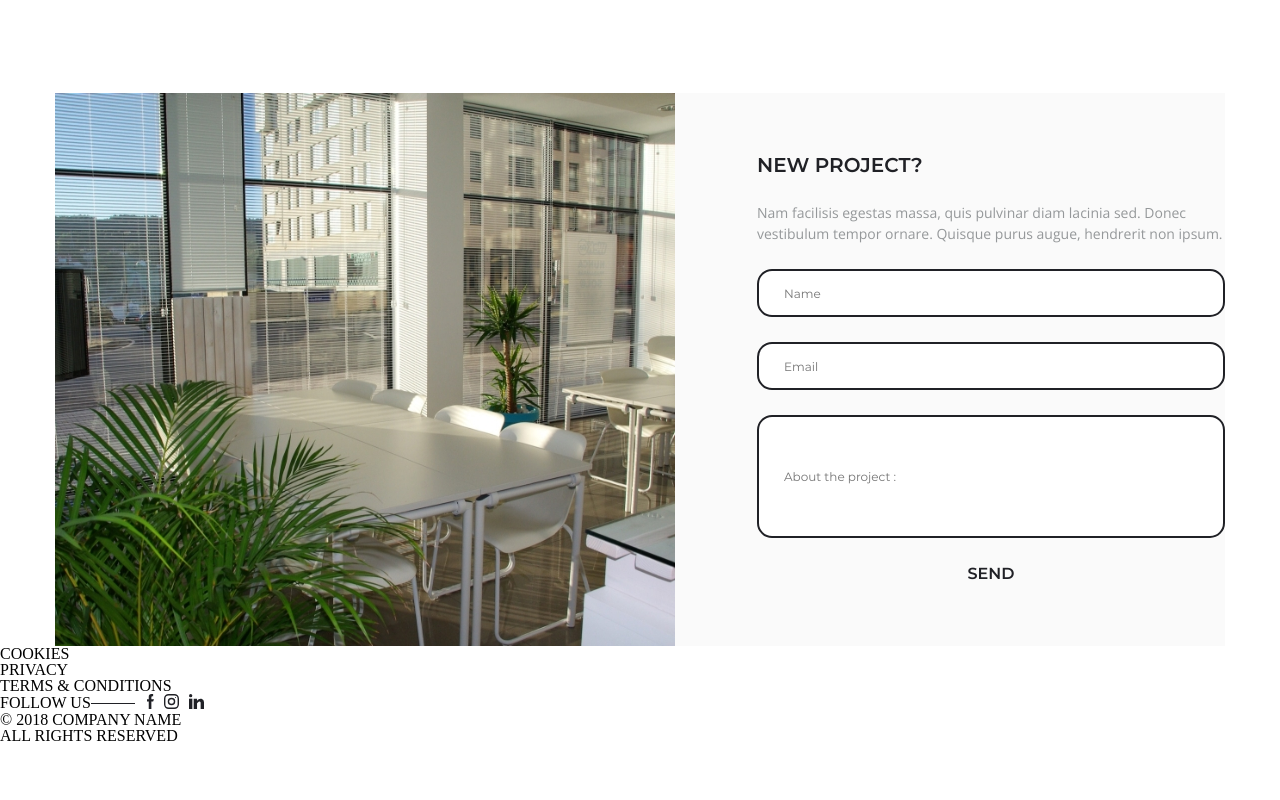
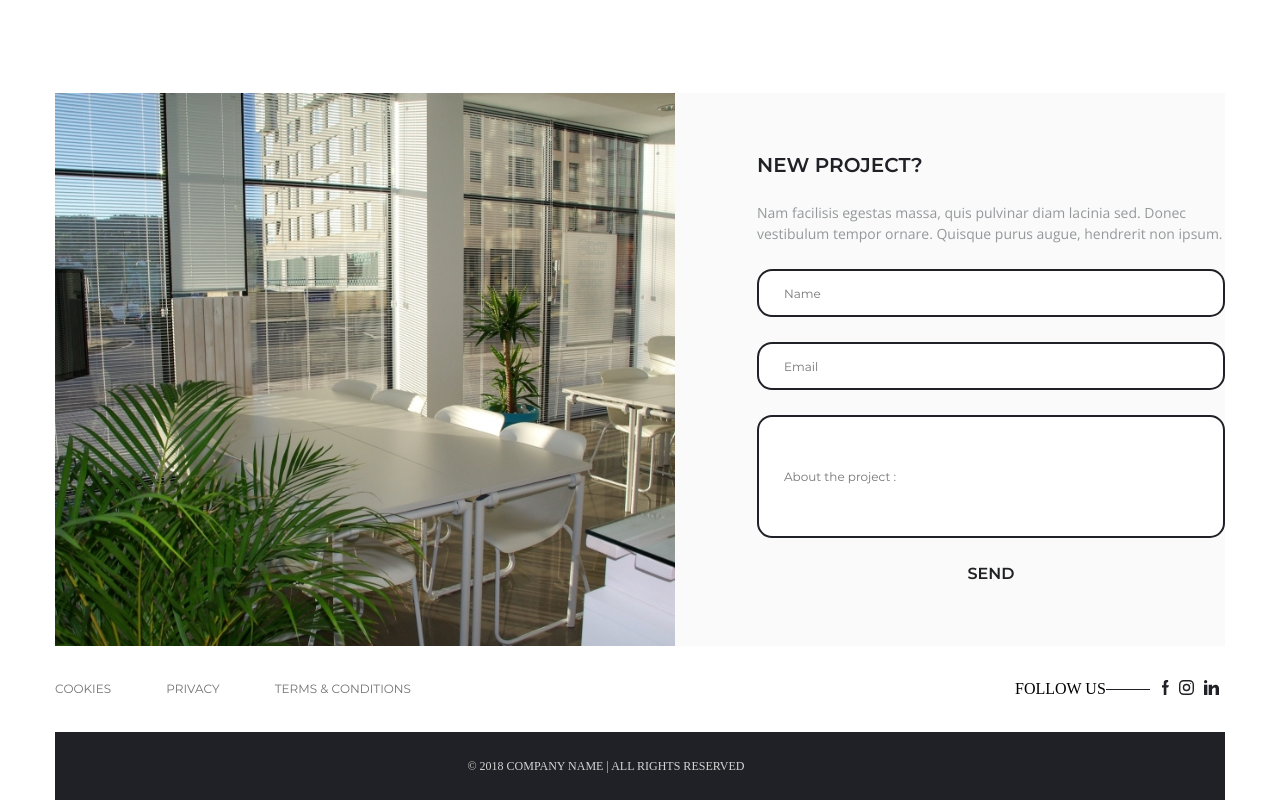
Before and after one commit to giorgidanelia/final-project1, a plain HTML site: page index.html in a window 1280 px wide. Shown: the part 3206-4006 px from the top of the page. Before the commit the page ends 3966 px from the top, so only its background shows below. Drawn offline with Linux system fonts and the light colour scheme; files whose address does not match are found by name.

Commit message:
footer done

```diff
--- a/css/style.css
+++ b/css/style.css
@@ -30,12 +30,16 @@ header {
     font-size: 13px;
     font-family: 'Montserrat', sans-serif;
 }
+.nav-ul:hover{
+  text-decoration: underline;
+}
 .nav-li > a {
     color: #202126;
 }
 .nav-li:not(:last-child) {
     margin-right: 36px;
 }
+
 .conteiner-div3 {
     max-width: 210px;
     width: 100%;
@@ -435,7 +439,46 @@ header {
     display: flex;
     direction: rtl;
     margin-top: 25px;
+}
+.footer-div3 {
+    max-width: 1170px;
+    width: 100%;
+    height: 86px;
+    margin: auto;
+    display: flex;
+    justify-content: space-between;
+    align-items: center;
+}
+.footer-ul4 {
+    max-width: 356px;
+    width: 100%;
+    display: flex;
+    justify-content: space-between;
+    align-items: center;
+}
+.footer-ul4> li {
+    font-size: 12px;
+    color: #717171;
+    font-family: 'Montserrat', sans-serif;
+}
+.footer-div5 {
+    max-width: 1170px;
+    width: 100%;
+    margin: auto;
+    height: 68px;
+    background-color: #202126;
+    display: flex;
+    justify-content: center;
+    align-items: center;
+}
+.footer-div6 {
+    max-width: 345px;
+    width: 100%;
 
+}
+.footer-div6 >p {
+    font-size: 12px;
+    color: #D5D5D5;
 }
 
 
--- a/index.html
+++ b/index.html
@@ -397,9 +397,8 @@
                     </form>
                 </div>
             </div>
-            <div class="">
-                <div class="">
-                    <ul>
+            <div class="footer-div3">
+                    <ul class="footer-ul4">
                         <li>
                             COOKIES
                         </li>
@@ -410,7 +409,6 @@
                             TERMS & CONDITIONS
                         </li>
                     </ul>
-                </div>
                 <div class="conteiner-div3 header-div3">
                     <p>
                         FOLLOW US
@@ -429,14 +427,10 @@
                     </a>
                 </div>
             </div>
-            <div class="">
-                <div>
+            <div class="footer-div5">
+                <div class="footer-div6">
                     <p>
-                        © 2018 COMPANY NAME
-                    </p>
-                    <div></div>
-                    <p>
-                        ALL RIGHTS RESERVED
+                        © 2018 COMPANY NAME | ALL RIGHTS RESERVED
                     </p>
                 </div>
                 <img src="" alt="">
```
